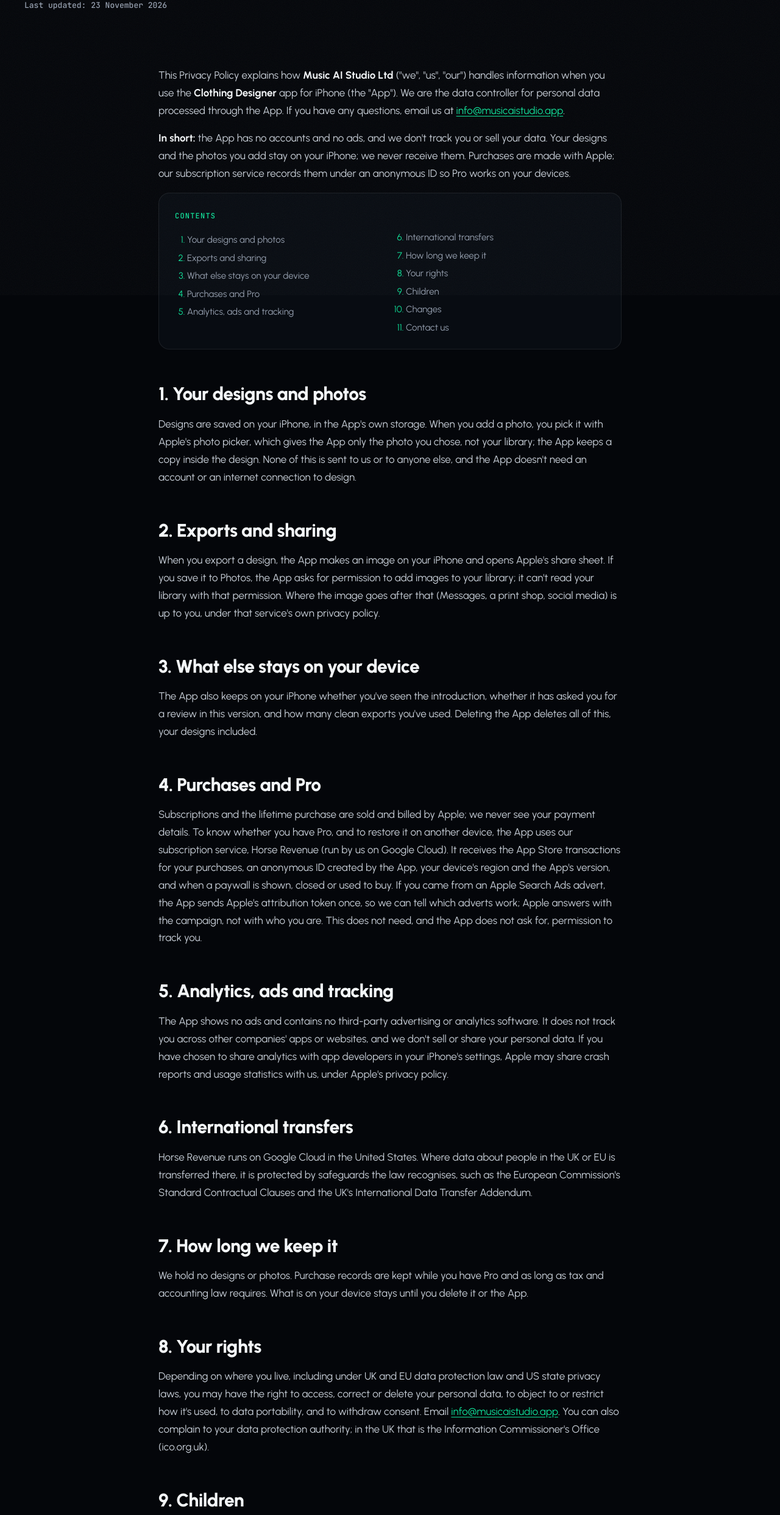
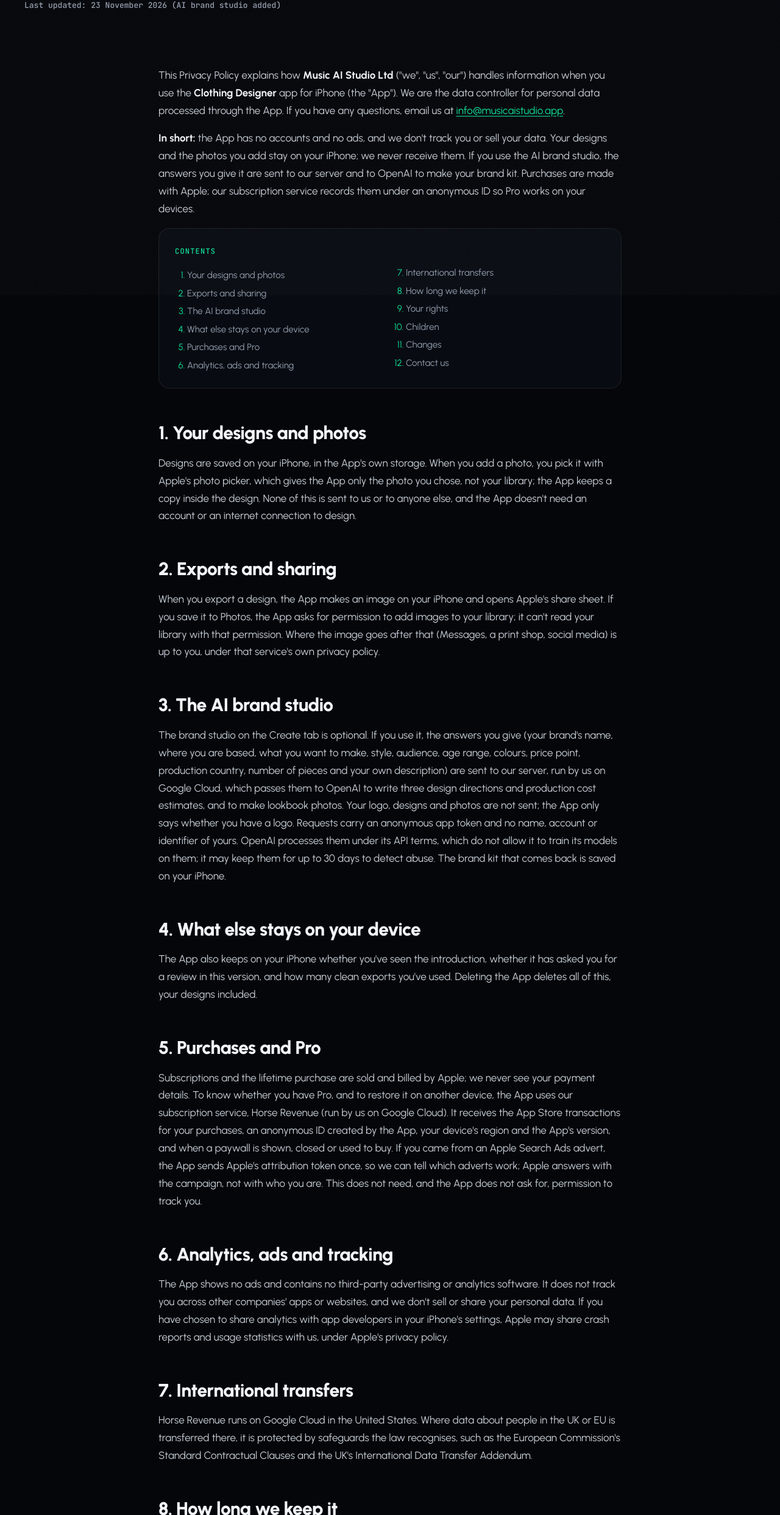
Before and after one commit to TheEUAppSolutions/musicai-website, a plain HTML site: page clothingdesigner/privacy/index.html in a window 1280 px wide. Shown: the part 316-2800 px from the top of the page at 61% size. Drawn offline with Linux system fonts and the light colour scheme.

Commit message:
Clothing Designer privacy: the AI brand studio

```diff
--- a/clothingdesigner/privacy/index.html
+++ b/clothingdesigner/privacy/index.html
@@ -68,19 +68,20 @@
     <div class="wrap">
       <span class="eyebrow">Legal</span>
       <h1 class="h-lg">Clothing Designer Privacy Policy</h1>
-      <p class="meta">Last updated: 23 November 2026</p>
+      <p class="meta">Last updated: 23 November 2026 (AI brand studio added)</p>
     </div>
   </section>
 
   <div class="wrap prose">
     <p>This Privacy Policy explains how <strong>Music AI Studio Ltd</strong> ("we", "us", "our") handles information when you use the <strong>Clothing Designer</strong> app for iPhone (the "App"). We are the data controller for personal data processed through the App. If you have any questions, email us at <a href="mailto:info@musicaistudio.app">info@musicaistudio.app</a>.</p>
-    <p><strong>In short:</strong> the App has no accounts and no ads, and we don't track you or sell your data. Your designs and the photos you add stay on your iPhone; we never receive them. Purchases are made with Apple; our subscription service records them under an anonymous ID so Pro works on your devices.</p>
+    <p><strong>In short:</strong> the App has no accounts and no ads, and we don't track you or sell your data. Your designs and the photos you add stay on your iPhone; we never receive them. If you use the AI brand studio, the answers you give it are sent to our server and to OpenAI to make your brand kit. Purchases are made with Apple; our subscription service records them under an anonymous ID so Pro works on your devices.</p>
 
     <nav class="toc" aria-label="Contents">
       <b>Contents</b>
       <ol>
         <li><a href="#designs">Your designs and photos</a></li>
         <li><a href="#exports">Exports and sharing</a></li>
+        <li><a href="#brand">The AI brand studio</a></li>
         <li><a href="#device">What else stays on your device</a></li>
         <li><a href="#purchases">Purchases and Pro</a></li>
         <li><a href="#tracking">Analytics, ads and tracking</a></li>
@@ -99,31 +100,34 @@
     <h2 id="exports">2. Exports and sharing</h2>
     <p>When you export a design, the App makes an image on your iPhone and opens Apple's share sheet. If you save it to Photos, the App asks for permission to add images to your library; it can't read your library with that permission. Where the image goes after that (Messages, a print shop, social media) is up to you, under that service's own privacy policy.</p>
 
-    <h2 id="device">3. What else stays on your device</h2>
+    <h2 id="brand">3. The AI brand studio</h2>
+    <p>The brand studio on the Create tab is optional. If you use it, the answers you give (your brand's name, where you are based, what you want to make, style, audience, age range, colours, price point, production country, number of pieces and your own description) are sent to our server, run by us on Google Cloud, which passes them to OpenAI to write three design directions and production cost estimates, and to make lookbook photos. Your logo, designs and photos are not sent; the App only says whether you have a logo. Requests carry an anonymous app token and no name, account or identifier of yours. OpenAI processes them under its API terms, which do not allow it to train its models on them; it may keep them for up to 30 days to detect abuse. The brand kit that comes back is saved on your iPhone.</p>
+
+    <h2 id="device">4. What else stays on your device</h2>
     <p>The App also keeps on your iPhone whether you've seen the introduction, whether it has asked you for a review in this version, and how many clean exports you've used. Deleting the App deletes all of this, your designs included.</p>
 
-<h2 id="purchases">4. Purchases and Pro</h2>
+<h2 id="purchases">5. Purchases and Pro</h2>
     <p>Subscriptions and the lifetime purchase are sold and billed by Apple; we never see your payment details. To know whether you have Pro, and to restore it on another device, the App uses our subscription service, Horse Revenue (run by us on Google Cloud). It receives the App Store transactions for your purchases, an anonymous ID created by the App, your device's region and the App's version, and when a paywall is shown, closed or used to buy. If you came from an Apple Search Ads advert, the App sends Apple's attribution token once, so we can tell which adverts work; Apple answers with the campaign, not with who you are. This does not need, and the App does not ask for, permission to track you.</p>
 
-<h2 id="tracking">5. Analytics, ads and tracking</h2>
+<h2 id="tracking">6. Analytics, ads and tracking</h2>
     <p>The App shows no ads and contains no third-party advertising or analytics software. It does not track you across other companies' apps or websites, and we don't sell or share your personal data. If you have chosen to share analytics with app developers in your iPhone's settings, Apple may share crash reports and usage statistics with us, under Apple's privacy policy.</p>
 
-<h2 id="transfers">6. International transfers</h2>
+<h2 id="transfers">7. International transfers</h2>
     <p>Horse Revenue runs on Google Cloud in the United States. Where data about people in the UK or EU is transferred there, it is protected by safeguards the law recognises, such as the European Commission's Standard Contractual Clauses and the UK's International Data Transfer Addendum.</p>
 
-    <h2 id="retention">7. How long we keep it</h2>
-    <p>We hold no designs or photos. Purchase records are kept while you have Pro and as long as tax and accounting law requires. What is on your device stays until you delete it or the App.</p>
+    <h2 id="retention">8. How long we keep it</h2>
+    <p>We hold no designs or photos. Brand studio answers are passed through our server and not stored by us; OpenAI may keep them for up to 30 days, as above. Purchase records are kept while you have Pro and as long as tax and accounting law requires. What is on your device stays until you delete it or the App.</p>
 
-<h2 id="rights">8. Your rights</h2>
+<h2 id="rights">9. Your rights</h2>
     <p>Depending on where you live, including under UK and EU data protection law and US state privacy laws, you may have the right to access, correct or delete your personal data, to object to or restrict how it's used, to data portability, and to withdraw consent. Email <a href="mailto:info@musicaistudio.app">info@musicaistudio.app</a>. You can also complain to your data protection authority; in the UK that is the Information Commissioner's Office (ico.org.uk).</p>
 
-<h2 id="children">9. Children</h2>
+<h2 id="children">10. Children</h2>
     <p>The App is not directed at children under 13, and we don't knowingly collect personal data from them. If you think a child has given us personal data, contact us and we'll delete it.</p>
 
-<h2 id="changes">10. Changes to this policy</h2>
+<h2 id="changes">11. Changes to this policy</h2>
     <p>We may update this policy from time to time. We will post the new version on this page and update the date at the top.</p>
 
-    <h2 id="contact">11. Contact us</h2>
+    <h2 id="contact">12. Contact us</h2>
     <p>Music AI Studio Ltd<br>71–75 Shelton Street, Covent Garden<br>London WC2H 9JQ, United Kingdom<br>Email: <a href="mailto:info@musicaistudio.app">info@musicaistudio.app</a></p>
     <p>See also the <a href="/clothingdesigner/terms/">Clothing Designer Terms of Use</a>.</p>
   </div>
```
Also changed, not shown: src/pages/clothingdesigner/privacy/index.html (+16 -12 lines).
